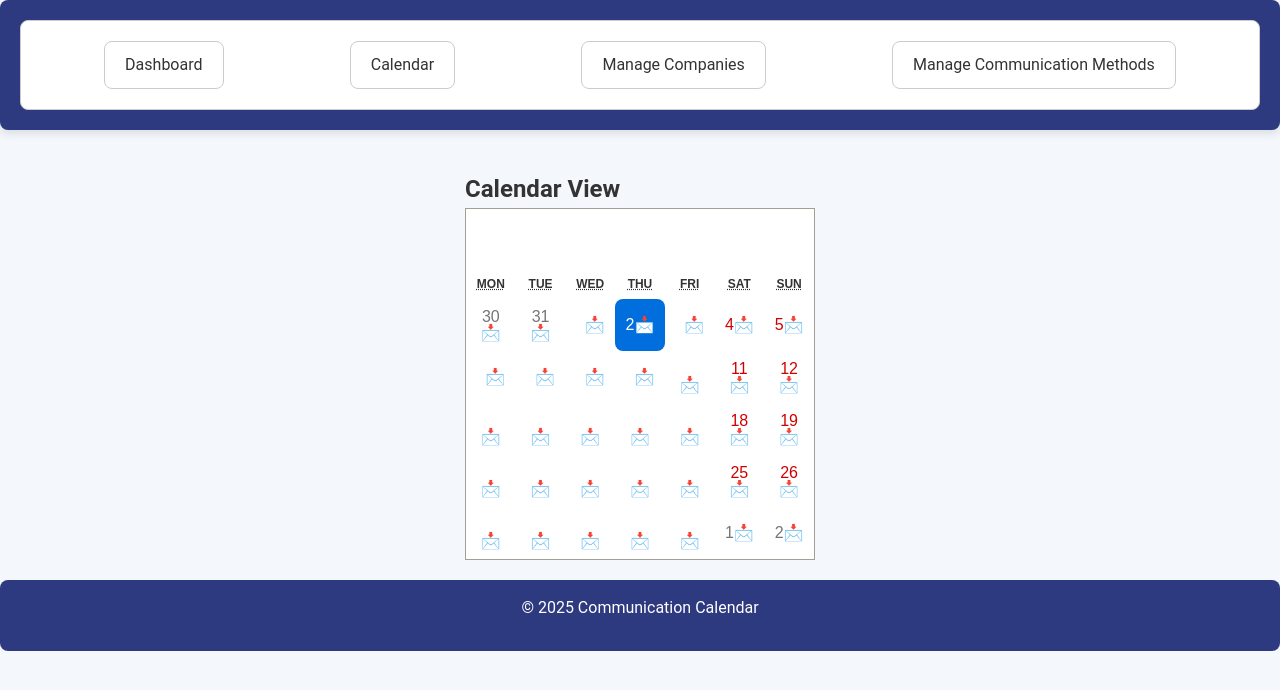
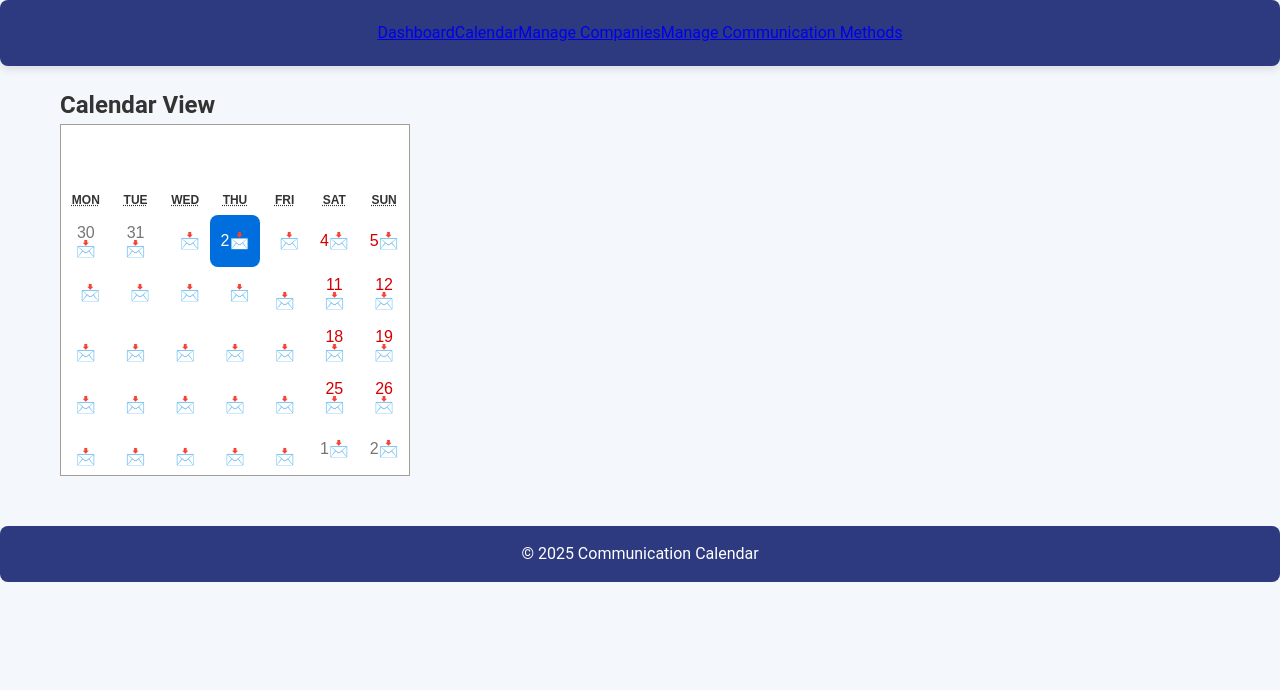
Before and after one commit to krishna-karthik-22pa5a5702/calendar-app, a React (Create React App) app: page /user/calendar in a window 1280 px wide. Shown: the top 690 px of the page. Built offline with nearby package versions, Linux system fonts and the light colour scheme.

Commit message:
styles.css

```diff
--- a/src/styles/styles.css
+++ b/src/styles/styles.css
@@ -1,3 +1,5 @@
+/* styles.css */
+
 /* Reset some basic styles for consistency */
 *,
 *::before,
@@ -16,9 +18,6 @@ body {
   margin: 0;
   padding: 0;
   transition: all 0.3s ease-in-out;
-  display: flex;
-  flex-direction: column;
-  min-height: 100vh; /* Make sure body takes full height */
 }
 
 /* Centralized container */
@@ -26,202 +25,33 @@ body {
   max-width: 1200px;
   margin: 0 auto;
   padding: 20px;
-  flex: 1; /* Allow container to take available space */
-  display: flex;
-  justify-content: center;
-  align-items: center;
-  flex-direction: column;
 }
 
 /* Header Styling */
 header {
   background-color: #2d3a7f;
   color: #fff;
-  padding: 20px;
+  padding: 20px 0;
   text-align: center;
   border-radius: 8px;
   box-shadow: 0 4px 8px rgba(0, 0, 0, 0.1);
-  margin-bottom: 20px; /* Add margin to separate header and content */
 }
 
 header h1 {
   font-size: 2.5rem;
 }
 
-/* Navbar Styling */
-nav {
-  display: flex;
-  justify-content: space-around;
-  align-items: center;
-  background-color: #fff;
-  border: 1px solid #ccc;
-  padding: 20px;
-  border-radius: 8px;
-}
-
-nav a {
-  text-decoration: none;
-  color: #333;
-  padding: 10px 20px;
-  border: 1px solid #ccc;
-  border-radius: 8px;
-  margin: 0 5px;
-  transition: background-color 0.3s ease;
-}
-
-nav a:hover {
-  background-color: #2d3a7f;
-  color: #fff;
-}
-
-/* Card layout for sections (Companies and Communication Methods) */
+/* Card layout for sections */
 .card {
   background-color: #fff;
   padding: 20px;
   border-radius: 8px;
   box-shadow: 0 4px 6px rgba(0, 0, 0, 0.1);
   transition: transform 0.2s ease-in-out;
-  margin-bottom: 20px;
 }
 
 .card:hover {
   transform: translateY(-5px);
-}
-
-.card h2 {
-  margin-bottom: 15px;
-}
-
-.card p {
-  font-size: 1rem;
-  color: #555;
-}
-
-/* Calendar Styles */
-.calendar-container {
-  display: flex;
-  justify-content: center;
-  align-items: center;
-  width: 100%;
-  height: 400px; /* Set a fixed height for the calendar */
-  margin: 20px 0;
-}
-
-.calendar {
-  width: 100%;
-  max-width: 800px;
-  background-color: white;
-  padding: 20px;
-  border-radius: 10px;
-  box-shadow: 0px 4px 6px rgba(0, 0, 0, 0.1);
-  text-align: center;
-}
-
-.calendar h2 {
-  font-size: 24px;
-  color: #333;
-  margin-bottom: 20px;
-}
-
-/* Month and Year Navigation */
-.calendar-header {
-  display: flex;
-  justify-content: space-between;
-  align-items: center;
-  font-size: 1.5rem;
-  margin-bottom: 20px;
-}
-
-.calendar-header button {
-  background-color: #2d3a7f;
-  color: #000;
-  padding: 8px 16px;
-  border-radius: 50%;
-  font-size: 1.2rem;
-  cursor: pointer;
-  border: none;
-  transition: background-color 0.2s ease;
-  width: 40px; /* Set a fixed width for the button */
-  height: 40px; /* Set a fixed height for the button */
-  display: flex;
-  justify-content: center;
-  align-items: center;
-}
-
-.calendar-header button:hover {
-  background-color: #243b71;
-}
-
-.calendar-header span {
-  font-weight: bold;
-  font-size: 1.5rem;
-  color: #000; /* Ensures the month and year text is always visible */
-}
-
-/* Calendar Grid */
-.calendar-grid {
-  display: grid;
-  grid-template-columns: repeat(7, 1fr); /* 7 columns for days of the week */
-  grid-gap: 10px;
-  text-align: center;
-  font-size: 1.1rem;
-}
-
-.calendar-grid .day {
-  font-weight: bold;
-  padding: 10px;
-  background-color: #f4f7fc;
-  border-radius: 8px;
-  color: #000; /* Ensure the day names are visible */
-}
-
-.calendar-grid .date {
-  padding: 10px;
-  cursor: pointer;
-  border-radius: 8px;
-  transition: background-color 0.2s ease;
-  color: #ccc; /* Ensure all dates have visible text */
-  background-color: #000; /* Default background color for all dates */
-}
-
-/* Styling for active dates (current month) */
-.calendar-grid .date.active {
-  background-color: #2d3a7f; /* Active dates have a blue background */
-  color: white; /* Active date text in white */
-}
-
-.calendar-grid .date:hover {
-  background-color: #2d3a7f; /* Change background color on hover */
-  color: white; /* Hover text color in white */
-}
-
-/* Inactive dates (previous/next month) */
-.calendar-grid .inactive {
-  color: #ccc; /* Inactive days are gray */
-  background-color: #f4f7fc; /* Inactive days have a lighter background */
-  cursor: not-allowed; /* Disable clicking on inactive days */
-}
-
-.calendar-grid .inactive:hover {
-  background-color: #f4f7fc; /* Keep inactive days unchanged on hover */
-}
-
-/* Table for communication methods */
-table {
-  width: 100%;
-  border-collapse: collapse;
-  margin-top: 20px;
-}
-
-table th, table td {
-  border: 1px solid #ccc;
-  padding: 10px;
-  text-align: left;
-}
-
-table th {
-  background-color: #f4f7fc;
-  font-weight: bold;
 }
 
 /* Styling for buttons */
@@ -277,16 +107,11 @@ textarea {
 footer {
   background-color: #2d3a7f;
   color: #fff;
-  padding: 15px;
+  padding: 15px 0;
   text-align: center;
   font-size: 1rem;
   border-radius: 8px;
-  position: relative;
-  bottom: 0;
-  left: 0;
-  width: 100%;
-  margin-top: auto; /* Ensures footer is pushed to the bottom */
-  padding-bottom: 30px;
+  margin-top: 30px;
 }
 
 /* Media Queries for responsiveness */
@@ -302,22 +127,4 @@ footer {
   .container {
     padding: 10px;
   }
-
-  .calendar-container {
-    height: 300px;
-  }
-
-  .calendar {
-    max-width: 100%;
-    padding: 15px;
-  }
-
-  nav {
-    flex-direction: column;
-    align-items: center;
-  }
-
-  nav a {
-    margin: 5px 0;
-  }
 }
```
